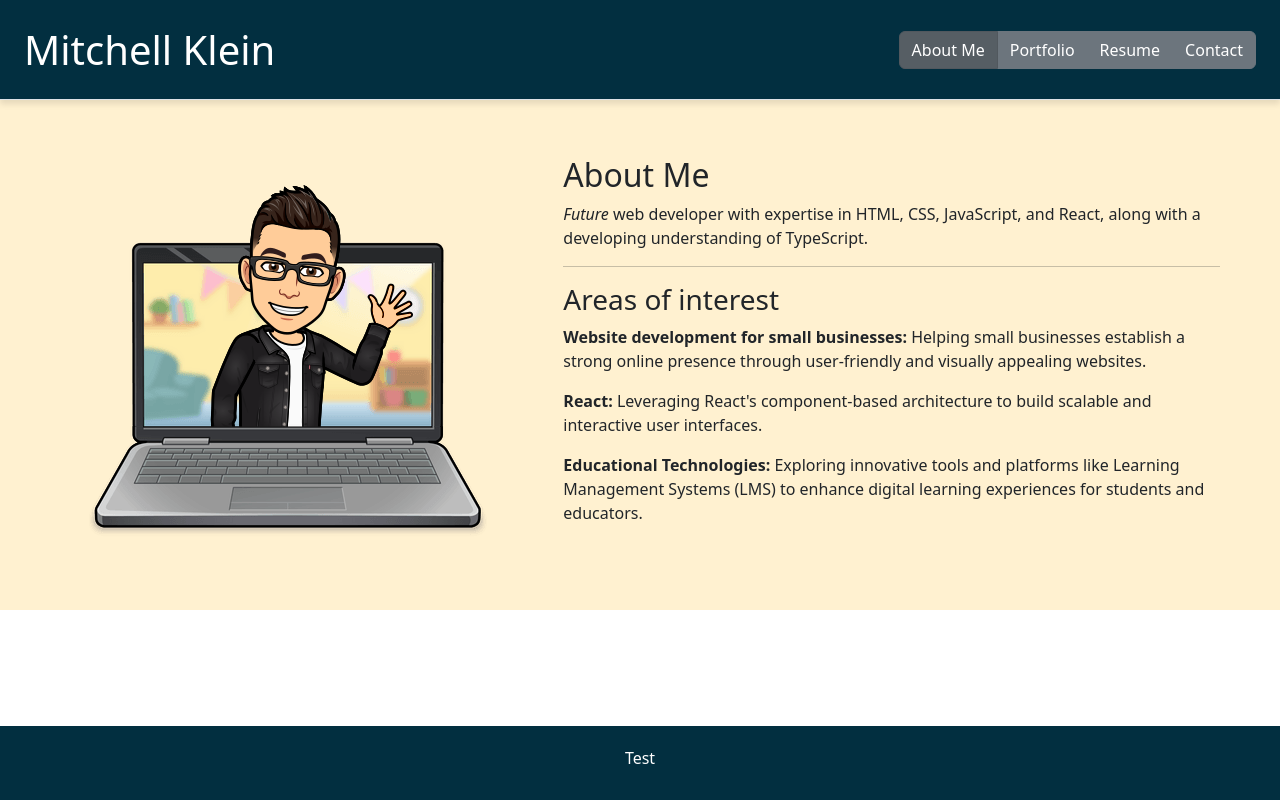
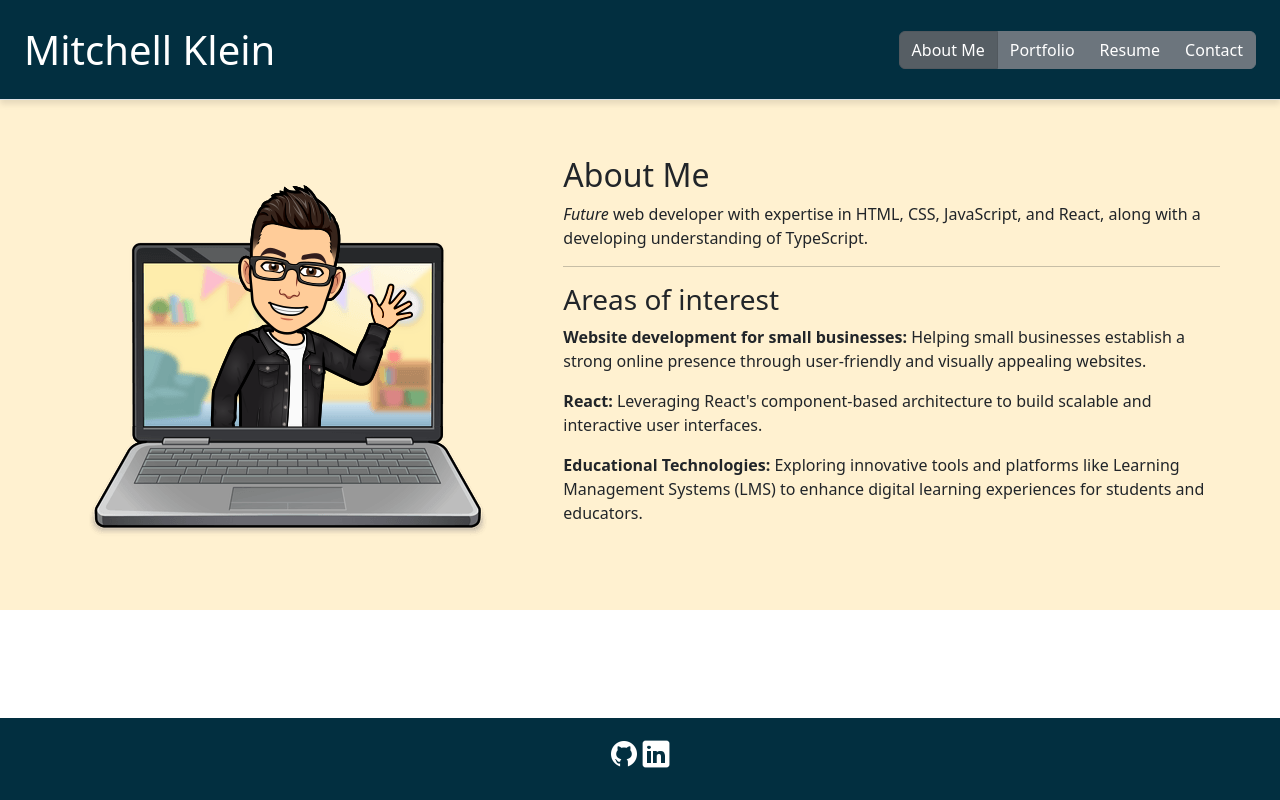
Before and after one commit to Mjoel54/react-portfolio, a React (Vite) app in the folder my-vite-app/: page / in a window 1280 px wide. Built offline with nearby package versions, Linux system fonts and the light colour scheme.

Commit message:
Footer Links

```diff
--- a/my-vite-app/src/Footer.jsx
+++ b/my-vite-app/src/Footer.jsx
@@ -3,9 +3,20 @@ export default function Footer() {
     <>
       <footer>
         <div>
-            Test
+          <a href="https://github.com/Mjoel54" target="_blank">
+            <img
+              src="../src/assets/images/github-white.png"
+              style={{ height: "2rem", padding: "0" }}
+            />
+          </a>
+          <a href="https://www.linkedin.com/in/mitchell-k-598591247/" target="_blank">
+            <img
+              src="../src/assets/images/linkedin-white.png"
+              style={{ height: "2rem", padding: "0" }}
+            />
+          </a>
         </div>
       </footer>
     </>
-    )
+  );
 }
```
Also changed, not shown: my-vite-app/src/assets/images/github-white.png (added), my-vite-app/src/assets/images/linkedin-white.png (added). Lines whose indentation alone changed are shown as unchanged.
